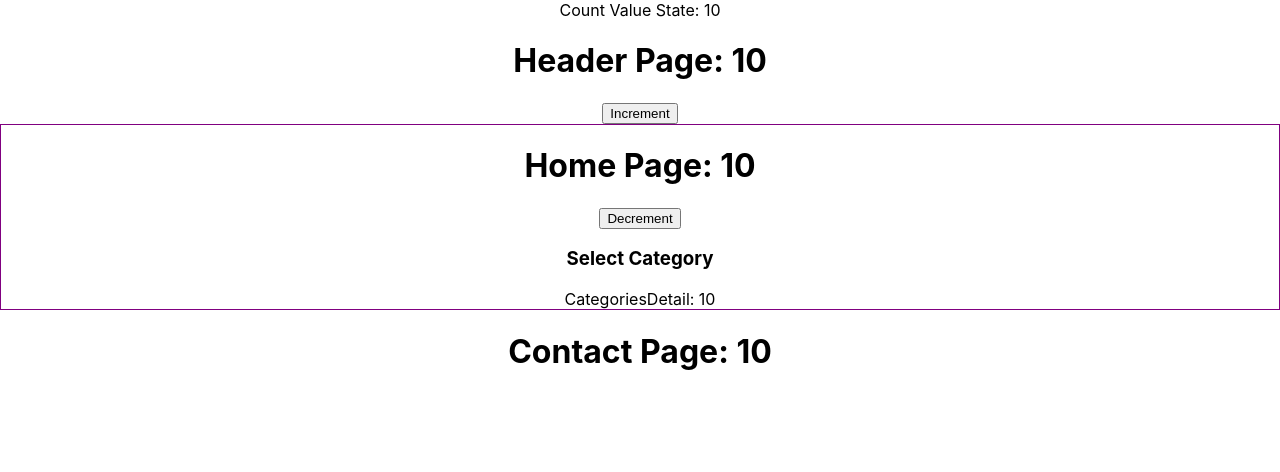
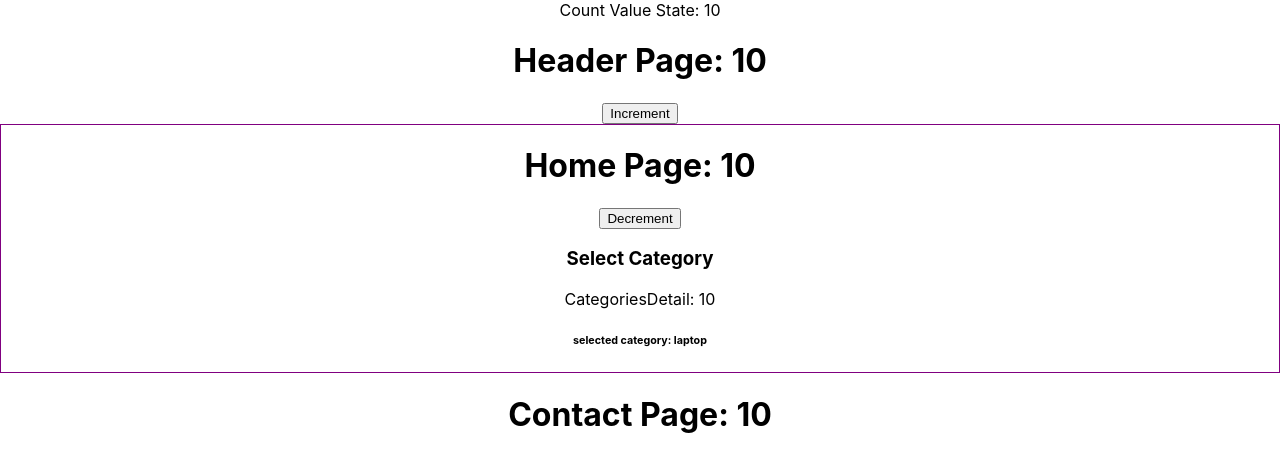
Before and after one commit to devpranab/React-State-Management-Way, a React (Create React App) app: page / in a window 1280 px wide. Shown: the top 472 px of the page. Built offline with nearby package versions, Linux system fonts and the light colour scheme.

Commit message:
Built-in context api set dynamic data

```diff
--- a/src/App.js
+++ b/src/App.js
@@ -1,8 +1,10 @@
-import React, { useState } from 'react';
+import React, { createContext, useState } from 'react';
 import './App.css';
 import Header from './components/Header/Header';
 import Home from './components/Home/Home';
 import Contact from './components/Contact/Contact';
+
+export const CategoryContext = createContext();
 
 function App() {
   //local state
@@ -10,10 +12,14 @@
 
   return (
     <div className="App">
+
+      <CategoryContext.Provider value="laptop"> {/* value={count} -or dynamic value */}
       <span>Count Value State: {count}</span>
       <Header count={count} setCount={setCount}/>
       <Home count={count} setCount={setCount}/>
       <Contact count={count}/>
+      </CategoryContext.Provider>
+
     </div>
   );
 }
--- a/src/components2/CategoriesDetail/CategoriesDetail.js
+++ b/src/components2/CategoriesDetail/CategoriesDetail.js
@@ -1,10 +1,13 @@
-import React from 'react';
+import React, { useContext } from 'react';
+import { CategoryContext } from '../../App';
 
 const CategoriesDetail = props => {
+    const category =  useContext(CategoryContext)
     const count = props.count;
     return (
         <div>
             CategoriesDetail: {count}
+            <h6>selected category: {category }</h6>
         </div>
     );
 };
```
